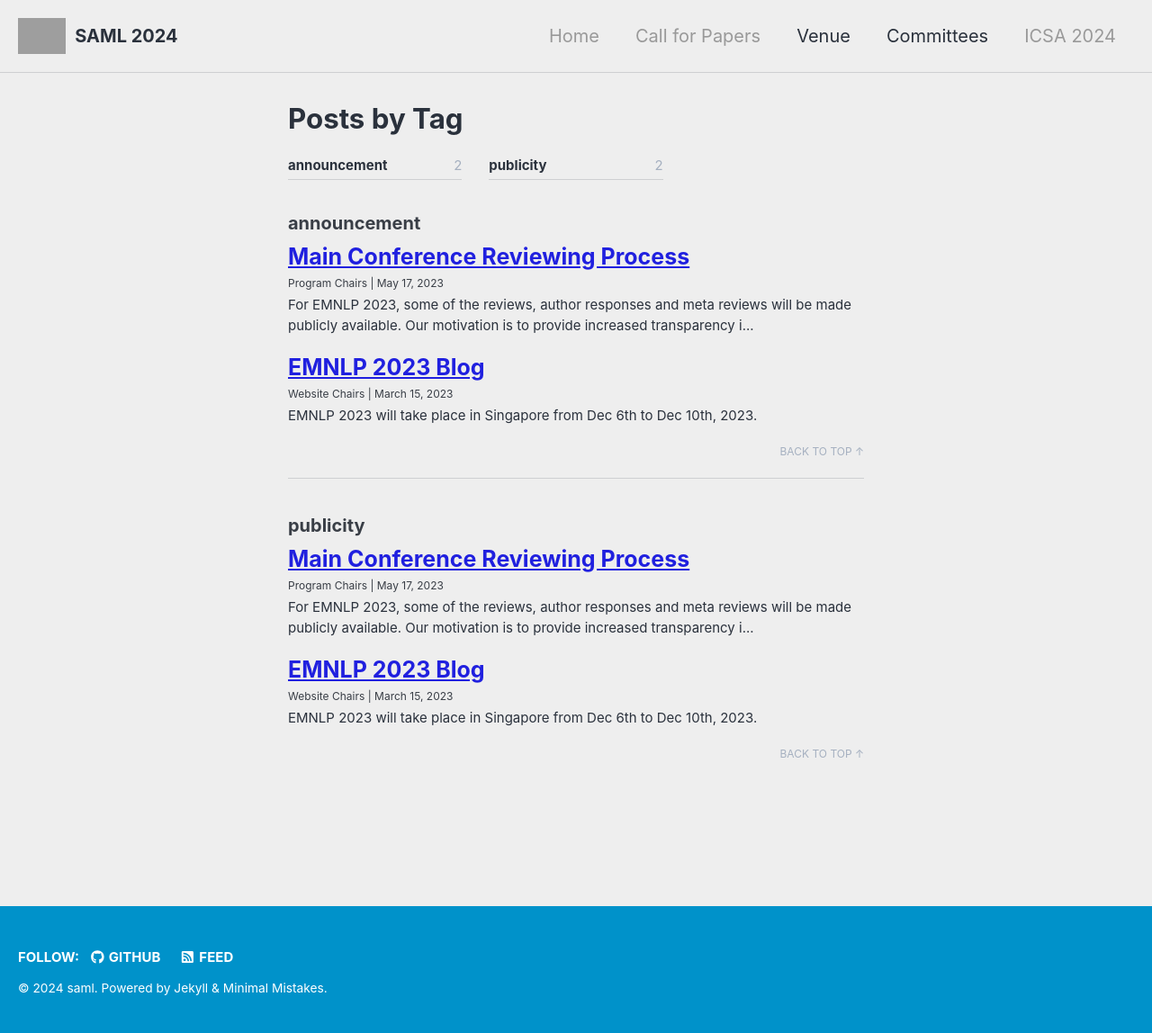
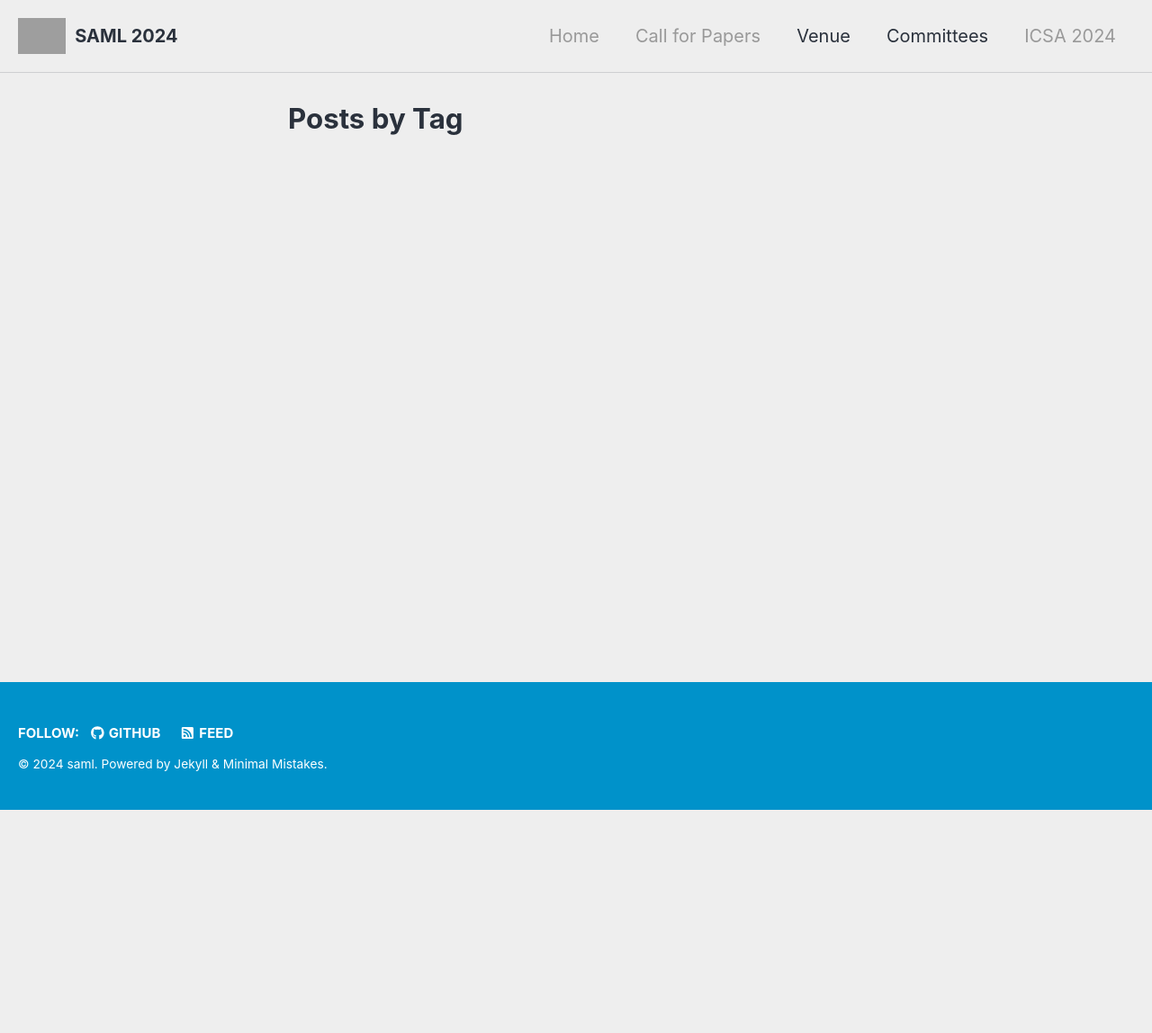
Before and after one commit to sa-ml/saml2024, a Jekyll site: the page built from _pages/tag-archive.md, in a window 1280 px wide. Shown: the whole page at 90% size. Built offline with Jekyll 4.4.1, drawn with Linux system fonts in a browser that asks for light colours; cached includes are drawn as plain includes; nearby versions of some CDN libraries; after the commit the page ends 900 px from its top, so only the background shows below that; grey boxes are pictures that could not be loaded.

```diff
--- a/_posts/2023-03-15-EMNLP-2023-blog.md
+++ /dev/null
@@ -1,12 +0,0 @@
----
-title: "EMNLP 2023 Blog"
-author: website-chairs
-author_profile: true
-tags:
-  announcement publicity
-categories:
-  blog
----
-EMNLP 2023 will take place in Singapore from Dec 6th to Dec 10th, 2023.
-
-Following previous conferences, the EMNLP 2023 website will now include a blog with posts from various conference chairs. New blog posts will be announced on the website and on social media.
--- a/_posts/2023-05-17-EMNLP-2023-openreview.md
+++ /dev/null
@@ -1,24 +0,0 @@
----
-title: "Main Conference Reviewing Process"
-author: program-chairs
-author_profile: true
-tags:
-  announcement publicity
-categories:
-  blog
----
-
-For EMNLP 2023, some of the reviews, author responses and meta reviews will be made publicly available.
-Our motivation is to provide increased transparency in the review process, to foster more accountability for reviewers
-and higher quality reviews as well as enabling peer review research by providing an open collection of papers and reviews.
-We will follow a process where only reviews, author responses and meta reviews of accepted papers and opt-in rejected papers will
-be made publicly available after the acceptance notifications.
-We will use the OpenReview platform, which is also currently used by the ACL Rolling Review as well as other
-related conferences and is well suited to this type of process.
-
-FAQs:
-* Q: Is the proposed process compatible with the ACL anonymity policy?
-  - A: The proposed process is not in conflict with the [anonymity policy](https://www.aclweb.org/adminwiki/index.php?title=ACL_Policies_for_Submission,_Review_and_Citation).
-In addition, reviews and responses will be made publicly available and papers de-anonymized only after acceptance notifications.
-* Q: Why is there a distinction between accepted and rejected papers?
-  - A: This is an experiment for EMNLP 2023 and we adopt a conservative approach, including releasing reviews and responses only after acceptance notifications. Moreover, we expect that many authors of rejected papers would not like to see their deanonymized paper along with reviews publicly available.
```
Also changed, not shown: _pages/calls/submissions.md (+8 -5 lines), _posts/2023-05-16-EMNLP-2023-theme.md (deleted, +0 -21 lines).
